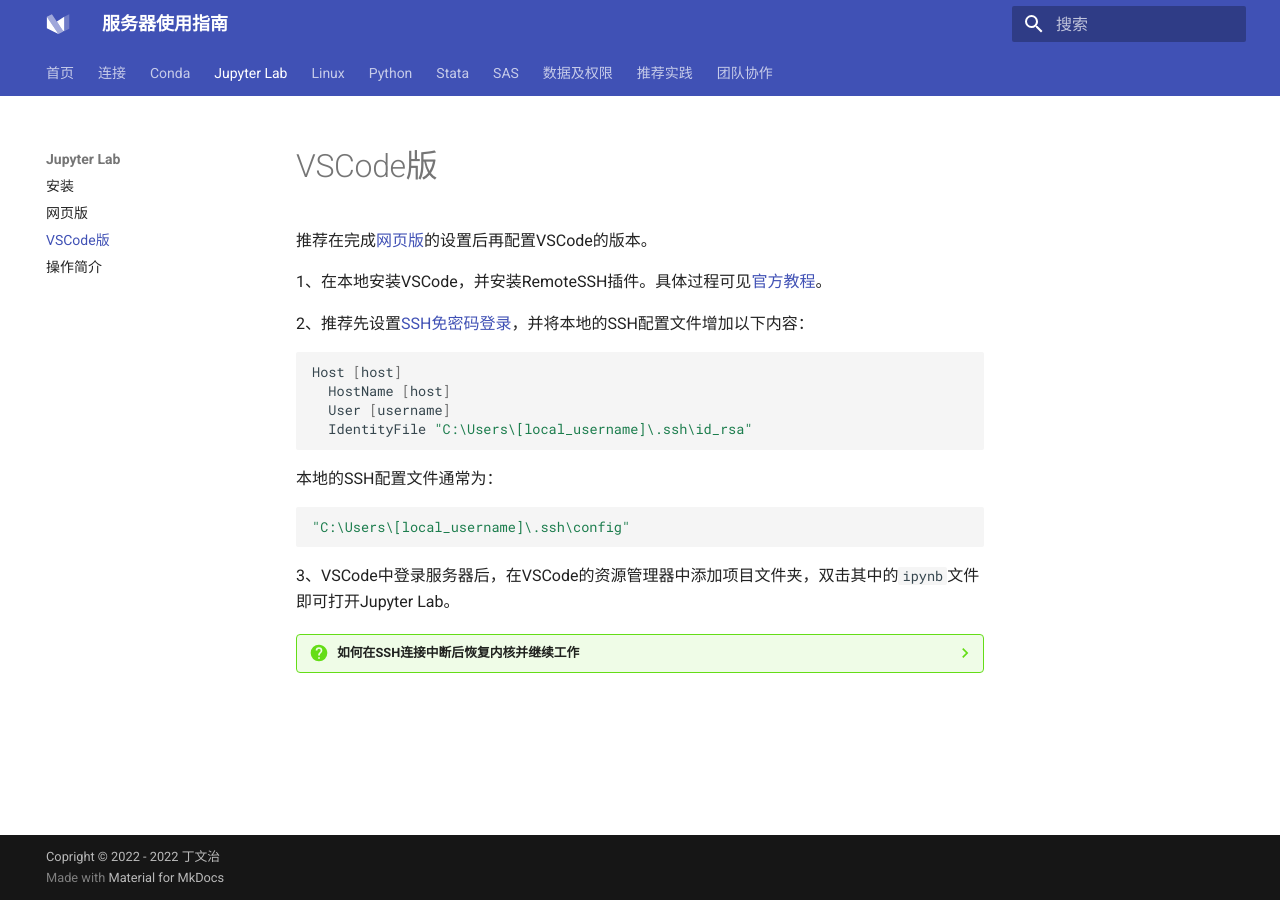
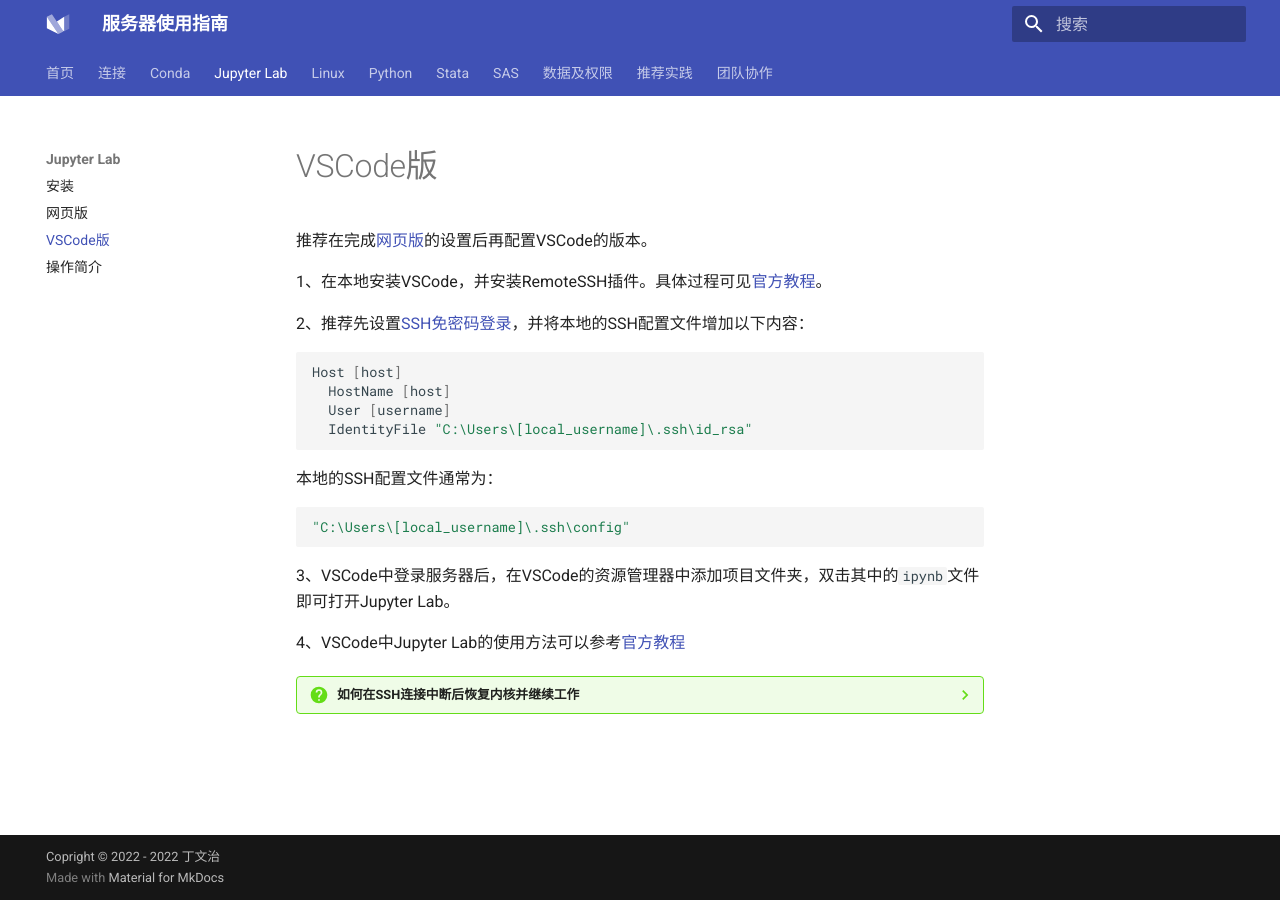
Before and after one commit to Wenzhi-Ding/Server-User-Guide, an MkDocs documentation site: the page built from docs/03-jupyter/vscode.md, in a window 1280 px wide. Built offline with MkDocs 1.6.1 and Material for MkDocs 9.7.7, drawn with Linux system fonts in a browser that asks for light colours.

Commit message:
Add VSCode Jupyter guide

```diff
--- a/docs/03-jupyter/vscode.md
+++ b/docs/03-jupyter/vscode.md
@@ -19,6 +19,8 @@
 
 3、VSCode中登录服务器后，在VSCode的资源管理器中添加项目文件夹，双击其中的`ipynb`文件即可打开Jupyter Lab。
 
+4、VSCode中Jupyter Lab的使用方法可以参考[官方教程](https://code.visualstudio.com/docs/datascience/jupyter-notebooks)
+
 ??? question "如何在SSH连接中断后恢复内核并继续工作"
 
 	首先需要确保已按照[该方式](08-linux/screen)运行Jupyter Lab。
```
